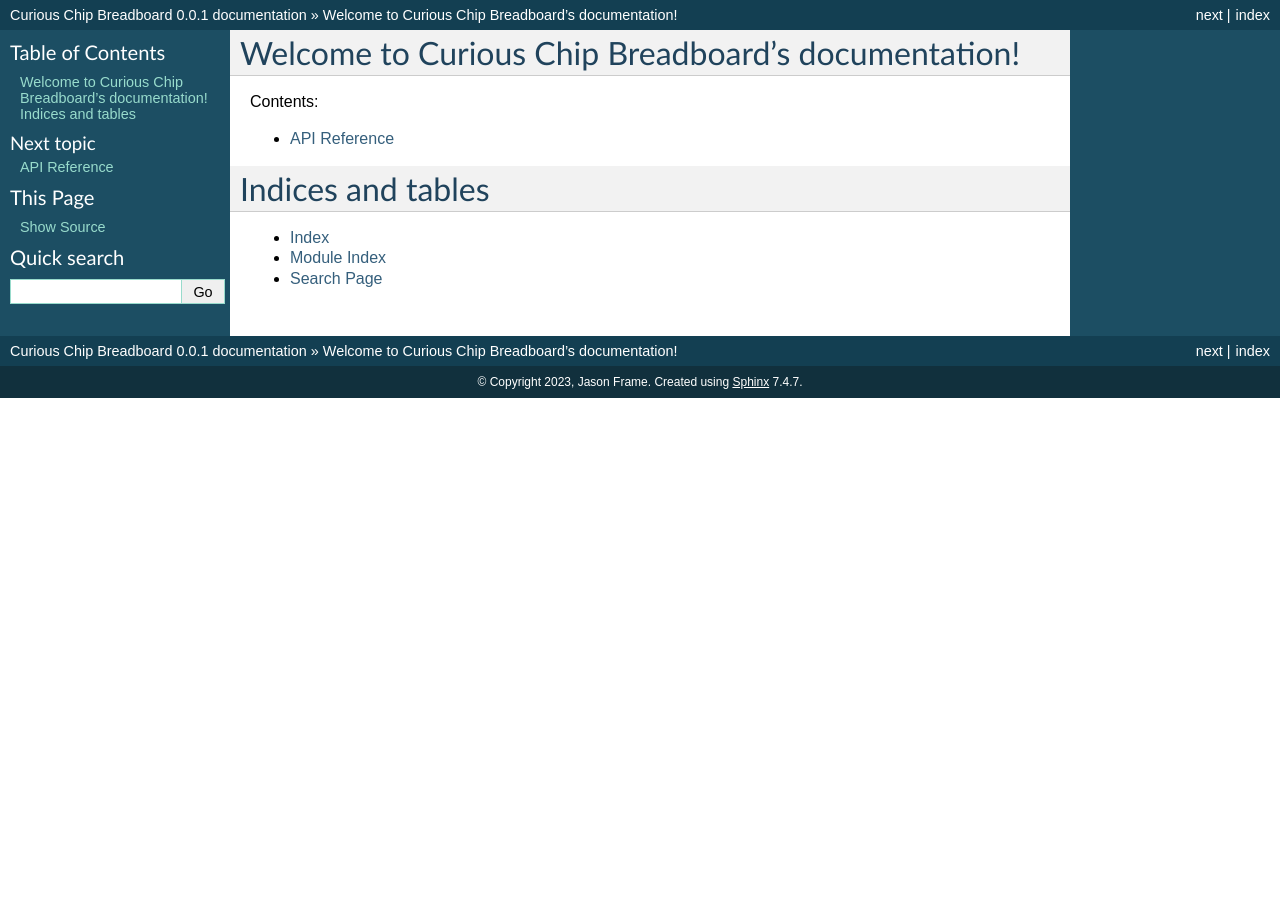
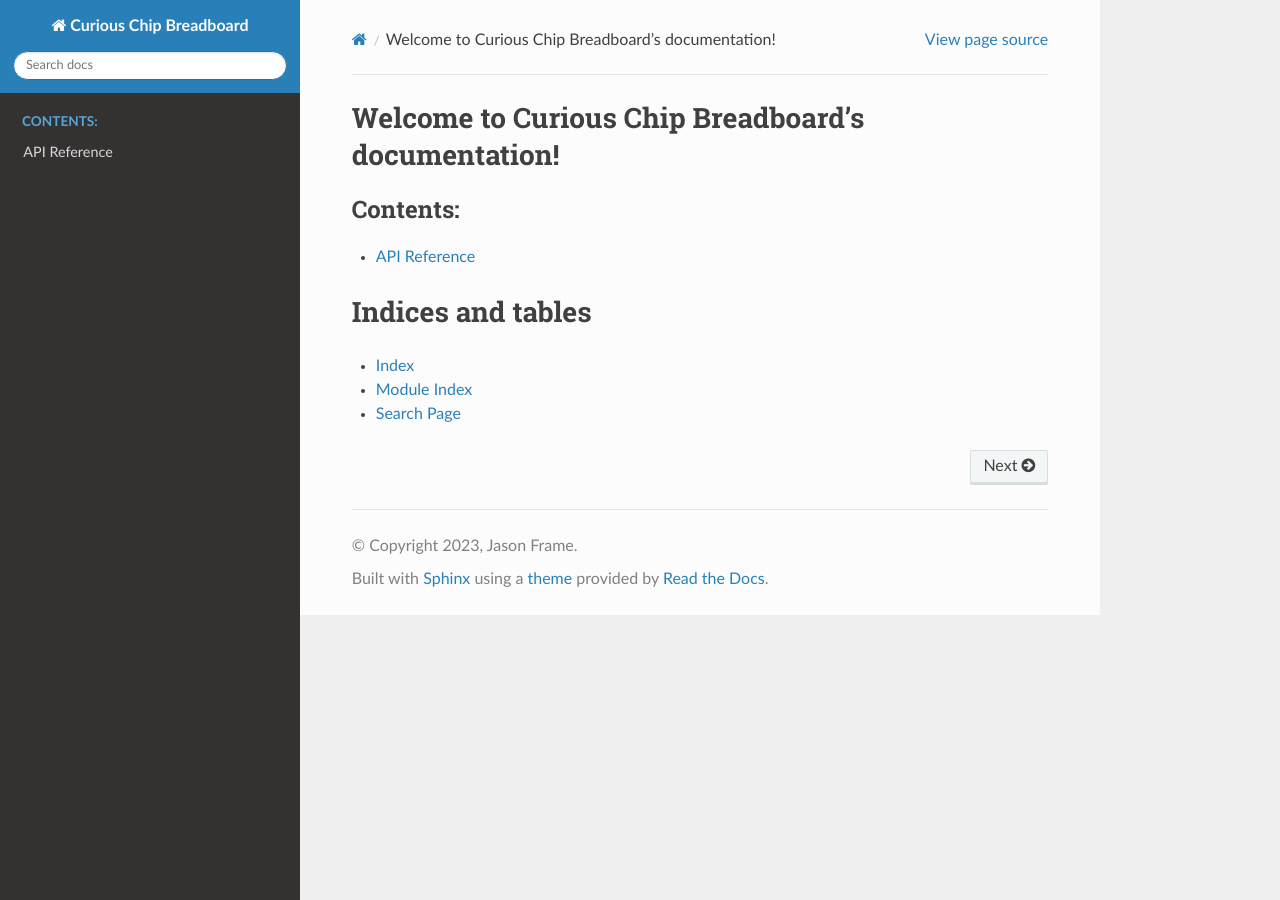
Before and after one commit to curiouschip/breadboard-client-py, a Sphinx documentation site: the page built from docs/index.rst, in a window 1280 px wide. Built offline with Sphinx 7.4.7 and the Read the Docs theme 2.0.0, drawn with Linux system fonts in a browser that asks for light colours.

Commit message:
use readthedocs theme

```diff
--- a/docs/conf.py
+++ b/docs/conf.py
@@ -19,7 +19,8 @@ release = '0.0.1'
 # https://www.sphinx-doc.org/en/master/usage/configuration.html#general-configuration
 
 extensions = [
-    'sphinx.ext.autodoc'
+    'sphinx.ext.autodoc',
+    'sphinx_rtd_theme'
 ]
 
 templates_path = ['_templates']
@@ -28,5 +29,5 @@ exclude_patterns = ['_build', 'Thumbs.db', '.DS_Store']
 # -- Options for HTML output -------------------------------------------------
 # https://www.sphinx-doc.org/en/master/usage/configuration.html#options-for-html-output
 
-html_theme = 'classic'
+html_theme = 'sphinx_rtd_theme'
 html_static_path = ['_static']
```
